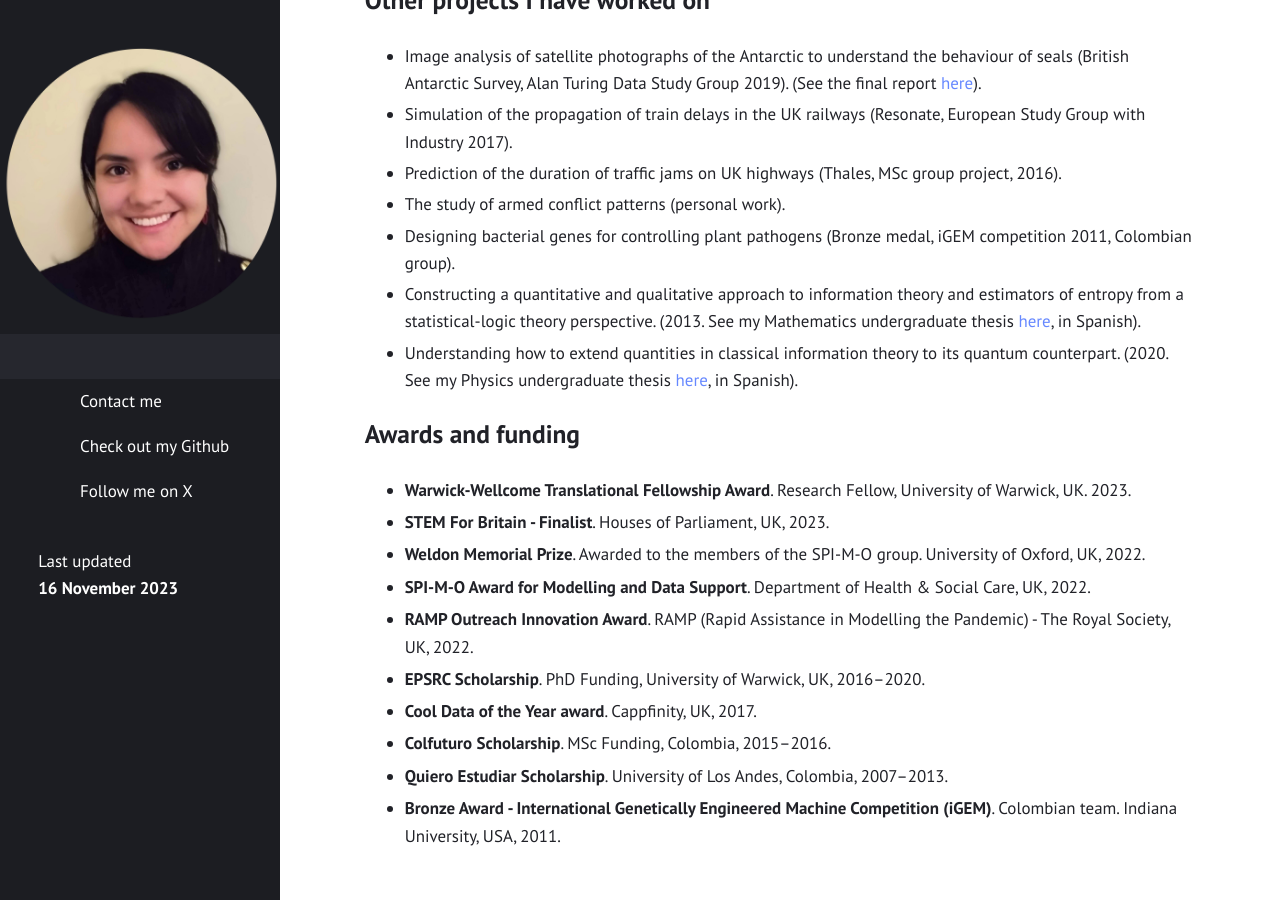
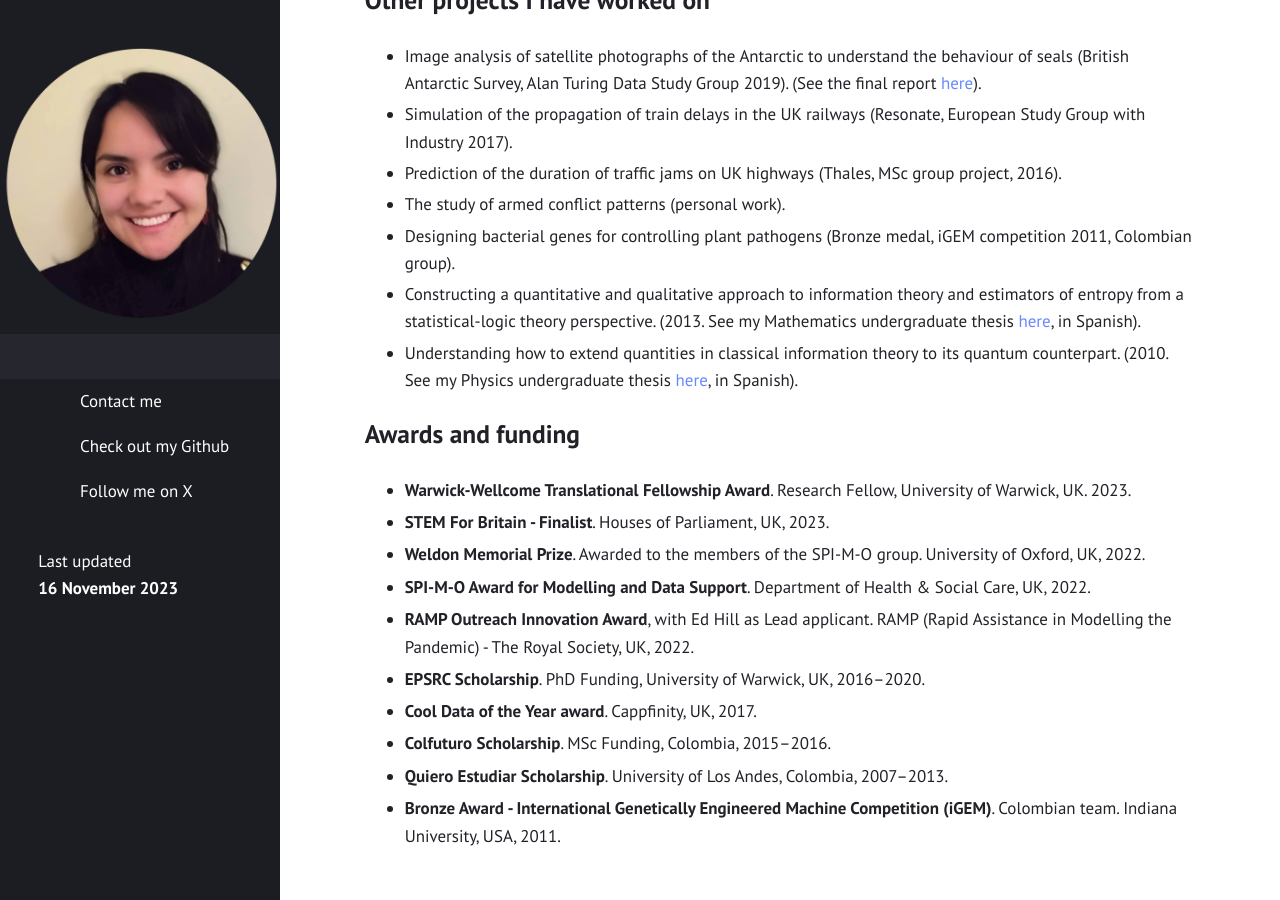
Before and after one commit to lauraguzmanrincon/lauraguzmanrincon.github.io, a Jekyll site: the page built from index.md, in a window 1280 px wide and 900 px high, scrolled down 1322 px. Built offline with Jekyll 4.4.1, drawn with Linux system fonts in a browser that asks for light colours.

Commit message:
Add RAMP detail

```diff
--- a/index.md
+++ b/index.md
@@ -32,7 +32,7 @@ I have also worked with colleagues in Astrophysics to use Gaussian processes to
 - The study of armed conflict patterns (personal work).
 - Designing bacterial genes for controlling plant pathogens (Bronze medal, iGEM competition 2011, Colombian group).
 - Constructing a quantitative and qualitative approach to information theory and estimators of entropy from a statistical-logic theory perspective. (2013. See my Mathematics undergraduate thesis [here](https://warwick.ac.uk/fac/sci/mathsys/people/students/mathsysi/guzmanrincon/tesismate.pdf), in Spanish).
-- Understanding how to extend quantities in classical information theory to its quantum counterpart. (2020. See my Physics undergraduate thesis [here](https://warwick.ac.uk/fac/sci/mathsys/people/students/mathsysi/guzmanrincon/tesisfisica.pdf), in Spanish).
+- Understanding how to extend quantities in classical information theory to its quantum counterpart. (2010. See my Physics undergraduate thesis [here](https://warwick.ac.uk/fac/sci/mathsys/people/students/mathsysi/guzmanrincon/tesisfisica.pdf), in Spanish).
 
 ## Awards and funding
 
@@ -40,7 +40,7 @@ I have also worked with colleagues in Astrophysics to use Gaussian processes to
 - **STEM For Britain - Finalist**. Houses of Parliament, UK, 2023.
 - **Weldon Memorial Prize**. Awarded to the members of the SPI-M-O group. University of Oxford, UK, 2022.
 - **SPI-M-O Award for Modelling and Data Support**. Department of Health & Social Care, UK, 2022.
-- **RAMP Outreach Innovation Award**. RAMP (Rapid Assistance in Modelling the Pandemic) - The Royal Society, UK, 2022.
+- **RAMP Outreach Innovation Award**, with Ed Hill as Lead applicant. RAMP (Rapid Assistance in Modelling the Pandemic) - The Royal Society, UK, 2022.
 - **EPSRC Scholarship**. PhD Funding, University of Warwick, UK, 2016–2020.
 - **Cool Data of the Year award**. Cappfinity, UK, 2017.
 - **Colfuturo Scholarship**. MSc Funding, Colombia, 2015–2016.
```
